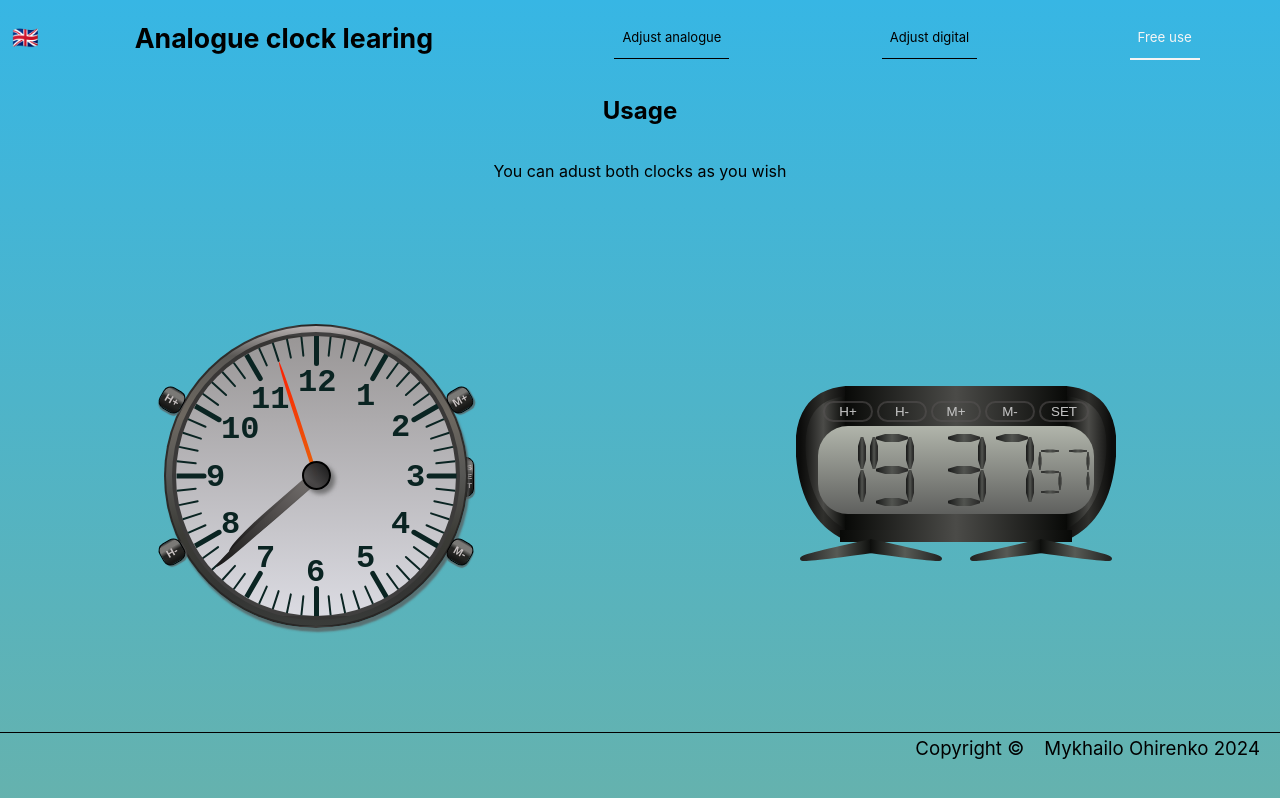
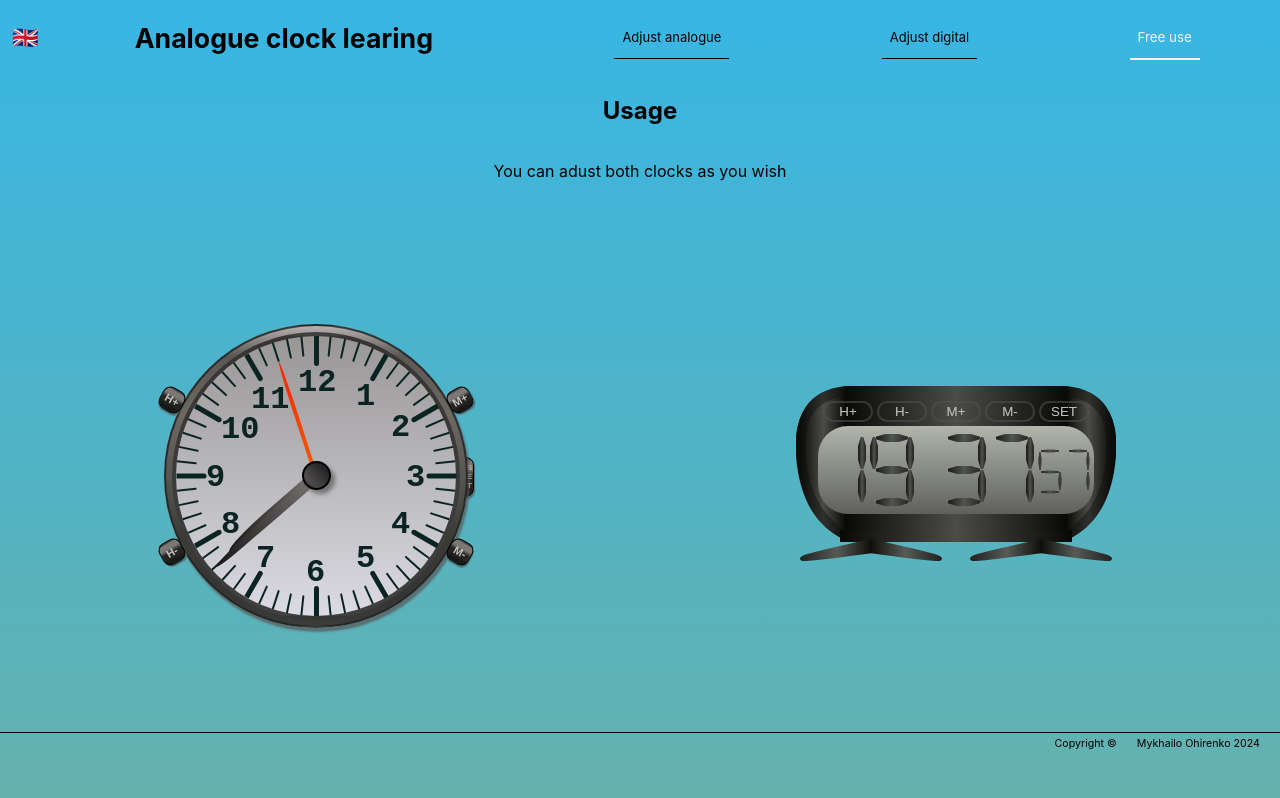
Before and after one commit to Maohirenko/clock, a React (Create React App) app: page /time in a window 1280 px wide. Built offline with nearby package versions, Linux system fonts and the light colour scheme.

Commit message:
smaller text in footer

```diff
--- a/src/components/footer/footer.module.css
+++ b/src/components/footer/footer.module.css
@@ -5,12 +5,11 @@
     justify-content: flex-end;
     padding: 4px 20px;
     border-top: 1px solid;
-    font-size: 14pt;
+    font-size: 8pt;
 }
 
 .copyright {
     margin-right: 20px;
-    /* background-color: thistle; */
 }
 
 @media screen and (max-width: 800px) {
```
